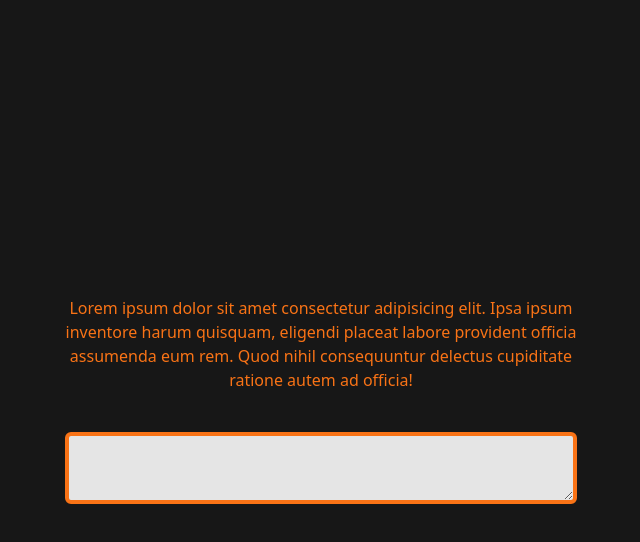
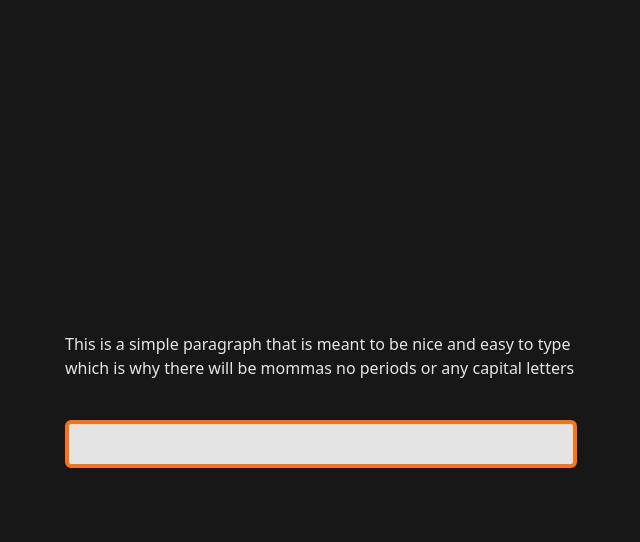
Before and after one commit to emiacerbi/typeblitz, a Next.js app: page / in a window 1280 px wide. Both pictures are taken after a click on the button "Click here to start!". Shown: the top 542 px of the page, without its empty margins (319-959 px from the left). Built offline with nearby package versions, Linux system fonts and the light colour scheme.

Commit message:
correct highlight of typed words

```diff
--- a/src/components/UserInput.tsx
+++ b/src/components/UserInput.tsx
@@ -12,39 +12,34 @@ const UserInput: React.FC = () => {
   const [errors, setErrors] = useState(0);
 
   const paragraph =
-    'Lorem ipsum dolor sit amet consectetur adipisicing elit. Ipsa ipsum inventore harum quisquam, eligendi placeat labore provident officia assumenda eum rem. Quod nihil consequuntur delectus cupiditate ratione autem ad officia!';
-
+    'This is a simple paragraph that is meant to be nice and easy to type which is why there will be mommas no periods or any capital letters';
   const textRef = useRef(text);
   textRef.current = text;
 
   const handleStart = () => {
     setStarted(true);
-
     setTimeout(handleResult, TIMER);
   };
 
   const handleResult = () => {
     setFinished(true);
     setText(textRef.current);
-
-    const typedWords = textRef.current.trim().split(' ');
-    const originalWords = paragraph.trim().split(' ');
-    let errorCount = 0;
-
-    typedWords.forEach((word, i) => {
-      if (word !== originalWords[i]) {
-        errorCount++;
-      }
-    });
-
-    setErrors(errorCount);
   };
 
-  const handleChange = (event: ChangeEvent<HTMLTextAreaElement>) => {
-    setText(event.target.value);
+  const handleChange = (event: ChangeEvent<HTMLInputElement>) => {
+    const value = event.target.value;
+    setText(value);
   };
 
+  // const handleKeyDown = (event: KeyboardEvent<HTMLInputElement>) => {
+  //   console.log(text);
+  //   // if (event.key === ' ') console.log('space pressed');
+  // };
+
+  const currentTextLetter = text.split('').slice(-1).join('');
+
   const letterCount = text.trim().split(' ').join('').length;
+
   const netWpm = (
     letterCount /
     AVERAGE_WORD_LENGTH /
@@ -53,25 +48,45 @@ const UserInput: React.FC = () => {
 
   return (
     <div className="max-w-lg">
-      <div className="flex flex-col">
-        <p className="text-orange-500 text-center">{paragraph}</p>
+      <div className="">
+        {paragraph.split('').map((letter, idx) => {
+          let letterClass;
+
+          if (letter === currentTextLetter && idx === text.length - 1) {
+            letterClass = 'text-green-500';
+          } else if (letter !== currentTextLetter && idx === text.length - 1) {
+            letterClass = 'text-red-500';
+          } else {
+            letterClass = 'text-neutral-200';
+          }
+
+          return (
+            <span className={letterClass} key={idx}>
+              {letter}
+            </span>
+          );
+        })}
 
         {!started && (
-          <button
-            className="bg-blue-500 p-2 rounded-md mt-10 mx-auto"
-            onClick={handleStart}
-          >
-            Click here to start!
-          </button>
+          <div className="flex">
+            <button
+              className="mx-auto mt-10 rounded-md bg-blue-500 p-2"
+              onClick={handleStart}
+            >
+              Click here to start!
+            </button>
+          </div>
         )}
       </div>
 
       {started && !finished && (
         <div className="mt-10 flex">
-          <textarea
-            className="rounded-md border-4 outline-none p-2 bg-neutral-200 border-orange-500 w-full text-neutral-900"
+          <input
+            className="w-full rounded-md border-4 border-orange-500 bg-neutral-200 p-2 text-neutral-900 outline-none"
             value={text}
             onChange={handleChange}
+            // onKeyDown={handleKeyDown}
+            type="text"
           />
         </div>
       )}
--- a/src/pages/index.tsx
+++ b/src/pages/index.tsx
@@ -10,7 +10,7 @@ export default function Home() {
         <meta name="viewport" content="width=device-width, initial-scale=1" />
         <link rel="icon" href="/favicon.ico" />
       </Head>
-      <main className="min-h-screen bg-neutral-900 text-neutral-100 grid place-content-center">
+      <main className="grid min-h-screen place-content-center bg-neutral-900 text-neutral-100">
         <UserInput />
       </main>
     </>
```
